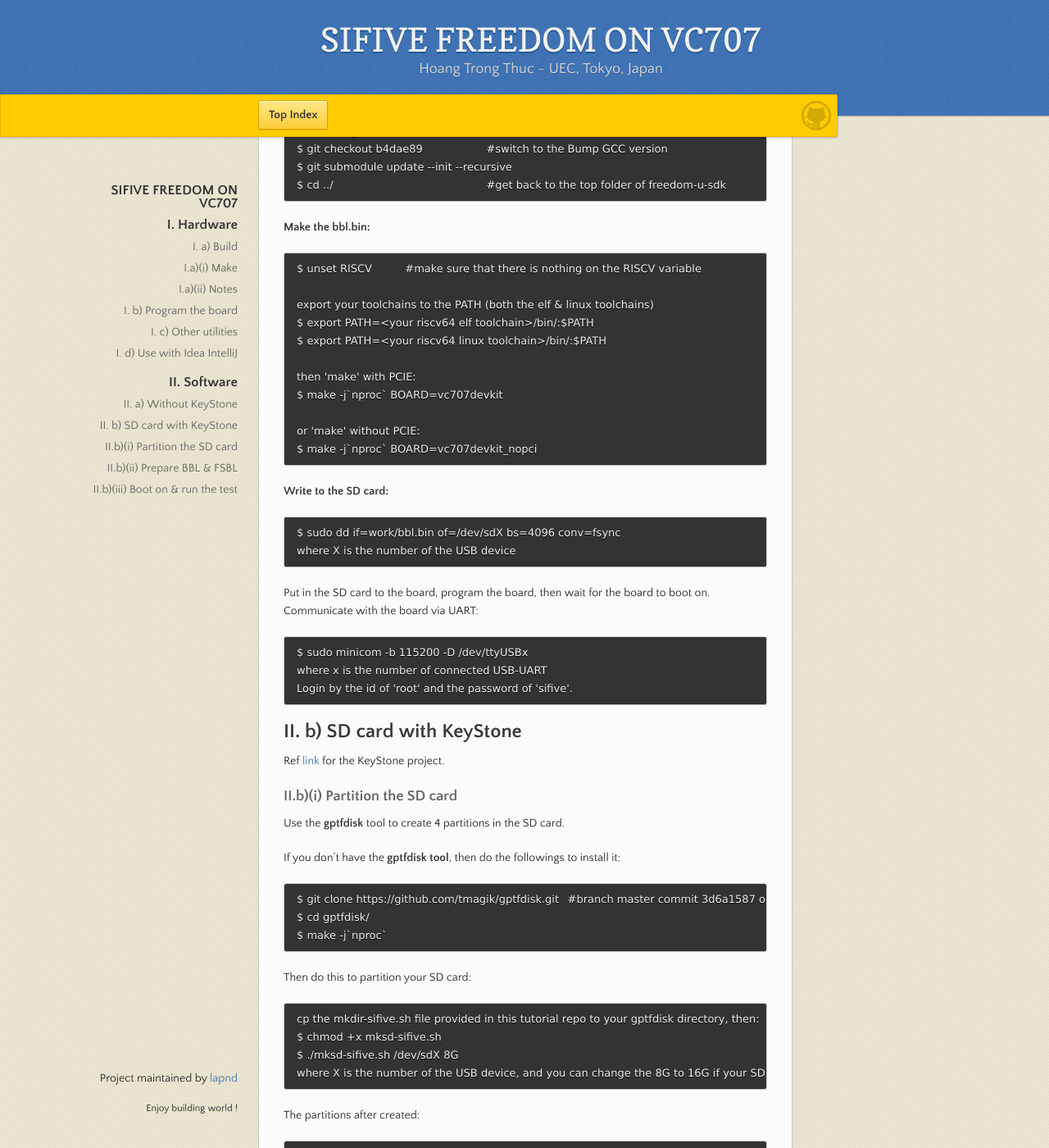
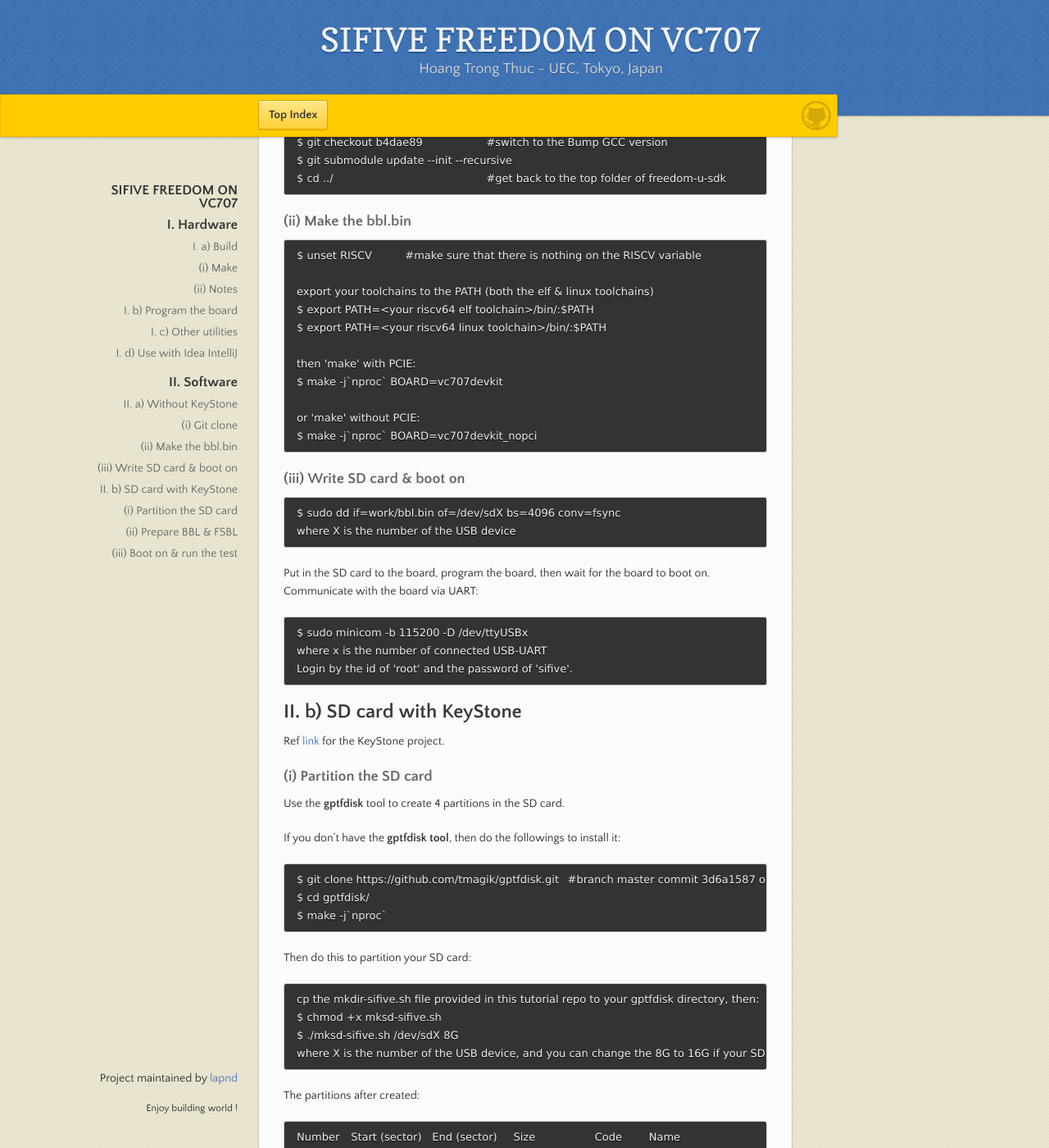
Before and after one commit to lapnd/httdes.github.io, a Jekyll site: the page built from vc707.md, in a window 1280 px wide and 1400 px high, scrolled down 4838 px. Shown: the whole window at 82% size. Built offline with Jekyll 4.4.1, drawn with Linux system fonts in a browser that asks for light colours; our own code applies the rules of GitHub Pages for plain Markdown files; some of the changed text lies outside the part shown.

Commit message:
near final

```diff
--- a/keystone.md
+++ b/keystone.md
@@ -76,7 +76,7 @@ TODO: in the future, upgrade the build scripts of keystone & keystone-demo from
 
 There are two ways of doing this, the 'formal' way, and the shortcut.
 
-**First, check the PATH things:**
+### (i) First, check the PATH things
 
         $ echo ${PATH}					#and MAKE SURE that NO ANY TOOLCHAIN is on the PATH
         $ cd <your keystone folder>			#go to your keystone folder
@@ -86,7 +86,7 @@ There are two ways of doing this, the 'formal' way, and the shortcut.
         $ cd <your keystone-demo folder>	#go to your keystone-demo folder
         $ . source.sh
 
-**The 'formal' way:**
+### (ii) Make the 'formal' way
 
 The proper way to modify drivers in Linux kernel is open the kernel, select or diselect some drivers, apply the changes, and remake everything.
 
@@ -108,7 +108,7 @@ The proper way to modify drivers in Linux kernel is open the kernel, select or d
         $ make -j`nproc`
         $ make image -j`nproc`
 
-**The shortcut:**
+### (iii) Make by the 'shortcut' way
 
 So, the bottom line of the 'formal' way above is just to creating a new **linux_cma_conf** file under the *hifive-conf/* directory.
 
--- a/vc707.md
+++ b/vc707.md
@@ -21,7 +21,7 @@ Original [repo](https://github.com/sifive/freedom). Modified [repo](https://gith
 	this will 'submodule update' without download the toolchain again, and also patch the fpga-shells submodule afterward
 	$ . update.sh
 
-### I.a)(i) Make
+### (i) Make
 
 Before 'make', remember to set the environment (see [I. c) Other Utilities](#i-c-other-utilities)) simply by: **$ . setenv.sh**
 
@@ -85,11 +85,11 @@ To clean and build again:
  - If you used the keystone's zsbl-fsbl boot process, then go the **bootrom/freedom-u540-c000-bootloader/** folder and **$ make clean**.
  - Finally, go to the top folder and 'make' again.
 
-### I.a)(ii) Notes
+### (ii) Notes
 
-**1** The maximum frequency for the VC707 board with PCIE is 125MHz, and without PCIE is 150MHz.
+**[1:](#)** The maximum frequency for the VC707 board with PCIE is 125MHz, and without PCIE is 150MHz.
 
-**2** Sometime the **make mcs** end with timing error and did not continue to generate the final mcs files for the flash programming, but still, it did generate the **.bit** file. Then, we can manually generate the **.mcs** from the **.bit**:
+**2:** Sometime the **make mcs** end with timing error and did not continue to generate the final mcs files for the flash programming, but still, it did generate the **.bit** file. Then, we can manually generate the **.mcs** from the **.bit**:
 
 	cd to the build folder
 	$ cd builds/<name>/obj/
@@ -100,7 +100,7 @@ To clean and build again:
 	for VC707BaseShell:
 	$ vivado -nojournal -mode batch -source ../../../fpga-shells/xilinx/common/tcl/write_cfgmem.tcl -tclargs vc707 VC707BaseShell.mcs VC707BaseShell.bit
 
-**3** Built files are under **builds/<name>/obj/**. The important built files are:
+**[3:](#)** Built files are under **builds/<name>/obj/**. The important built files are:
 
 	VC707Shell.v							the verilog source code
 	VC707Shell.mcs and VC707Shell.prm		the two files for flash programming
@@ -191,7 +191,7 @@ Original [repo](https://github.com/sifive/freedom-u-sdk). Modified [repo](https:
 
 *TODO*: currently, this way uses the prebuilt toolchain of gcc 7. In the future, this need to be upgraded to the current mainstream toolchain of sifive-freedom, gcc 9.2. Then after that, we can avoid to download the prebuilt toolchain again.
 
-**Git clone:**
+### (i) Git clone
 
 	$ git clone https://github.com/mcd500/freedom-u-sdk.git
 	$ cd freedom-u-sdk
@@ -221,7 +221,7 @@ Original [repo](https://github.com/sifive/freedom-u-sdk). Modified [repo](https:
 	or 'make' without PCIE:
 	$ make -j`nproc` BOARD=vc707devkit_nopci
 
-**Write to the SD card:**
+### (iii) Write SD card & boot on
 
 	$ sudo dd if=work/bbl.bin of=/dev/sdX bs=4096 conv=fsync
 	where X is the number of the USB device
@@ -236,7 +236,7 @@ Put in the SD card to the board, program the board, then wait for the board to b
 
 Ref [link](https://github.com/keystone-enclave/keystone) for the KeyStone project.
 
-### II.b)(i) Partition the SD card
+### (i) Partition the SD card
 
 Use the **gptfdisk** tool to create 4 partitions in the SD card.
 
@@ -260,7 +260,7 @@ The partitions after created:
 	2		264192		15759326	7.4 GiB		8300	Linux filesystem
 	4		67584		67839		128.0 KiB		5201	SiFive FSBL (first-...
 
-### II.b)(ii) Prepare BBL & FSBL
+### (ii) Prepare BBL & FSBL
 
 **For the bbl.bin:**
 
@@ -281,7 +281,7 @@ After the hardware make (section [I. a)](#i-a-build) above), there is a **vc707f
 	$ sudo dd if=vc707fsbl.bin of=/dev/sdX4 bs=4096 conv=fsync
 	where the X4 is the 4th partition of the USB device
 
-### II.b)(iii) Boot on & run the test
+### (iii) Boot on & run the test
 
 Finally, put in the SD card to the board, program the board, then wait for the board to boot on. Communicate with the board via UART:
 
```
Also changed, not shown: other parts of keystone.md (+1 -1 lines), other parts of vc707.md (+1 -1 lines).
